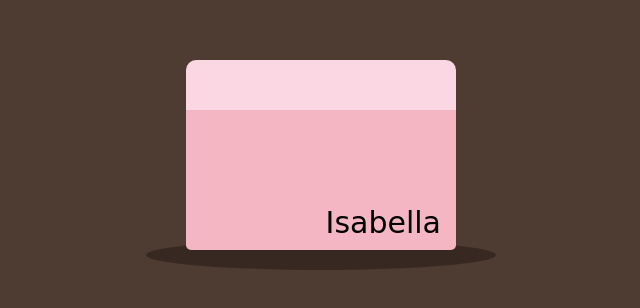
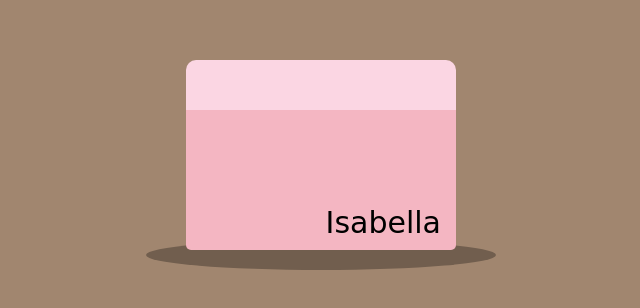
Before and after one commit to caspKth/Music-, a plain HTML site: page index.html in a window 1280 px wide. Shown: the part 318-626 px from the top of the page, without its empty margins (309-949 px from the left). Drawn offline with nearby package versions, Linux system fonts and the light colour scheme.

Commit message:
Update style.css

```diff
--- a/style.css
+++ b/style.css
@@ -3,7 +3,7 @@ body {
    height: 100vh;
    align-items: center;
    justify-content: center;
-   background-color: #4e3b31;
+   background-color: #a1866f;
    overflow: hidden;
 }
 
```
